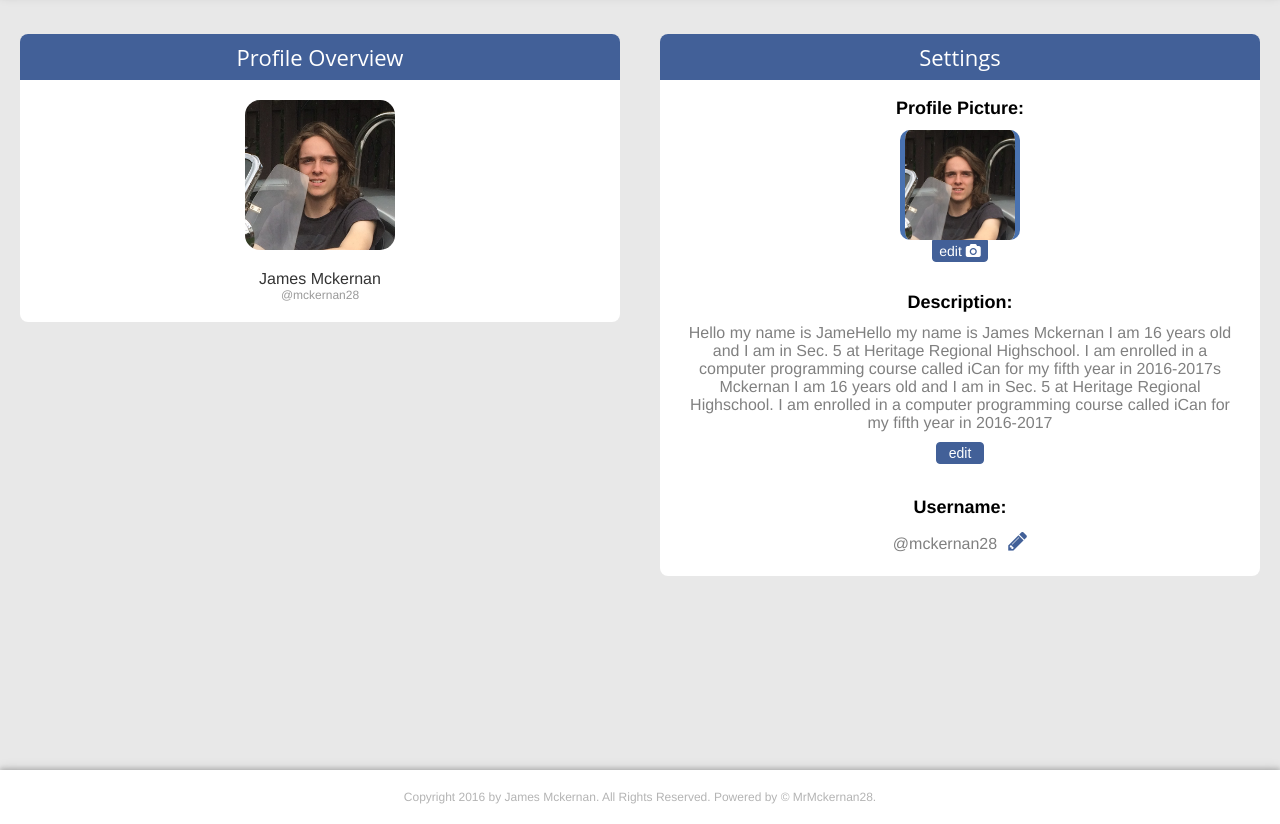
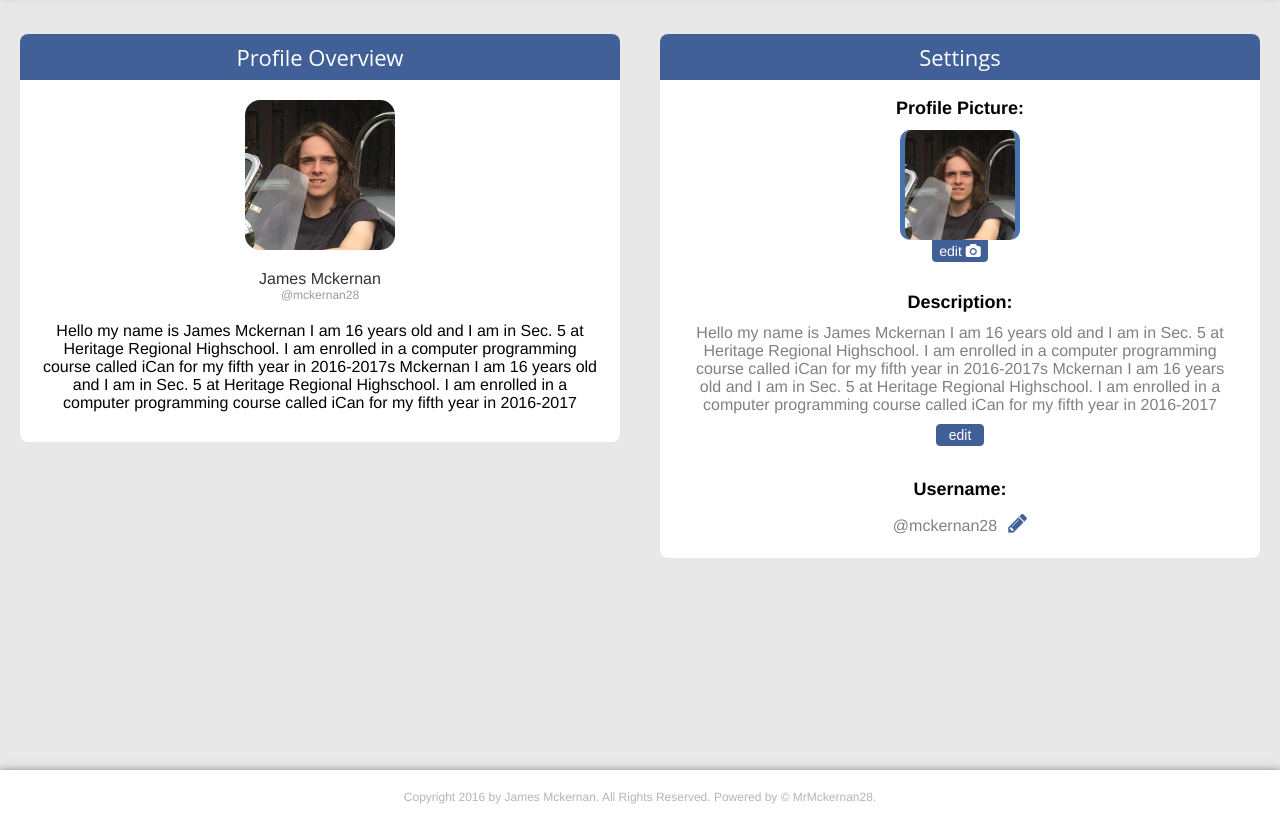
Before and after one commit to mckernan28/mckernan28.github.io, a PHP site: page /settings.php in a window 1280 px wide. Shown: the part 124-948 px from the top of the page. Run offline with PHP 8.4, Linux system fonts and the light colour scheme.

Commit message:
changed overview on settings page

```diff
--- a/script.js
+++ b/script.js
@@ -44,7 +44,7 @@ $(document).ready(function() {
     $("#cancel-settings-edit").click(function(e){
         var $pUsername = $('<p data-editable id="current-username">@mckernan28</p>');
         var profileSettingsHeight = $(".profile-settings").height();
-        var $pDescription = $('<p data-editable id="current-description">Hello my name is JameHello my name is James Mckernan I am 16 years old and I am in Sec. 5 at Heritage Regional Highschool. I am enrolled in a computer programming course called iCan for my fifth year in 2016-2017s Mckernan I am 16 years old and I am in Sec. 5 at Heritage Regional Highschool. I am enrolled in a computer programming course called iCan for my fifth year in 2016-2017</p>');
+        var $pDescription = $('<p data-editable id="current-description">Hello my name is James Mckernan I am 16 years old and I am in Sec. 5 at Heritage Regional Highschool. I am enrolled in a computer programming course called iCan for my fifth year in 2016-2017s Mckernan I am 16 years old and I am in Sec. 5 at Heritage Regional Highschool. I am enrolled in a computer programming course called iCan for my fifth year in 2016-2017</p>');
         // $('.profile-settings').animate({height: profileSettingsHeight - 90},300);
         $("#edit-description-button").show();
         $("#edit-username").show();
--- a/settings.php
+++ b/settings.php
@@ -85,8 +85,9 @@
                         <div class="profile-overview-settings-picture-container">
                             <img src="mckernan28-avatar.png" alt="profile-picture" class="profile-overview-settings-picture">
                         </div>
-                        <a class="profile-overview-name" href="">James Mckernan</a>
-                        <a class="profile-overview-username" href="">@mckernan28</a>
+                        <a id="profile-overview-settings-name" href="">James Mckernan</a>
+                        <a id="profile-overview-settings-username" href="">@mckernan28</a>
+                        <p id="profile-overview-settings-description">Hello my name is James Mckernan I am 16 years old and I am in Sec. 5 at Heritage Regional Highschool. I am enrolled in a computer programming course called iCan for my fifth year in 2016-2017s Mckernan I am 16 years old and I am in Sec. 5 at Heritage Regional Highschool. I am enrolled in a computer programming course called iCan for my fifth year in 2016-2017</p>
                     </div>
                 </div>
             </div>
@@ -106,7 +107,7 @@
 
                             <div id="edit-description-container">
                                 <p class="settings-titles">Description:</p>
-                                <p data-editable id="current-description">Hello my name is JameHello my name is James Mckernan I am 16 years old and I am in Sec. 5 at Heritage Regional Highschool. I am enrolled in a computer programming course called iCan for my fifth year in 2016-2017s Mckernan I am 16 years old and I am in Sec. 5 at Heritage Regional Highschool. I am enrolled in a computer programming course called iCan for my fifth year in 2016-2017</p>
+                                <p data-editable id="current-description">Hello my name is James Mckernan I am 16 years old and I am in Sec. 5 at Heritage Regional Highschool. I am enrolled in a computer programming course called iCan for my fifth year in 2016-2017s Mckernan I am 16 years old and I am in Sec. 5 at Heritage Regional Highschool. I am enrolled in a computer programming course called iCan for my fifth year in 2016-2017</p>
                                 <div id="edit-container">
                                     <button type="button" class="btn edit" id="edit-description-button">edit</button>
                                 </div>
--- a/style.css
+++ b/style.css
@@ -377,7 +377,14 @@ body {
     border-radius: 15px;
 }
 
-.profile-overview-name {
+#profile-overview-settings-description {
+    text-align: center;
+    margin: 0 35px;
+    padding: 20px 0 10px;
+    font-family: 'font-family: 'Open Sans', sans-serif;';
+}
+
+#profile-overview-settings-name {
     text-align: center;
     display: block;
     text-decoration: none;
@@ -385,7 +392,7 @@ body {
     font-size: 16px;
 }
 
-.profile-overview-username {
+#profile-overview-settings-username {
     text-align: center;
     display: block;
     text-decoration: none;
@@ -393,11 +400,11 @@ body {
     font-size: 12px;
 }
 
-.profile-overview-name:hover {
+#profile-overview-settings-name:hover {
     color: #4f659f;
 }
 
-.profile-overview-username:hover {
+#profile-overview-settings-username:hover {
     color: #4f659f;
 }
 
@@ -646,6 +653,10 @@ i {
         width: 150px;
     }
 
+    #profile-overview-settings-description {
+        margin: 0 20px;
+    }
+
     .right-column {
         width: 50%;
         float: right;
```
